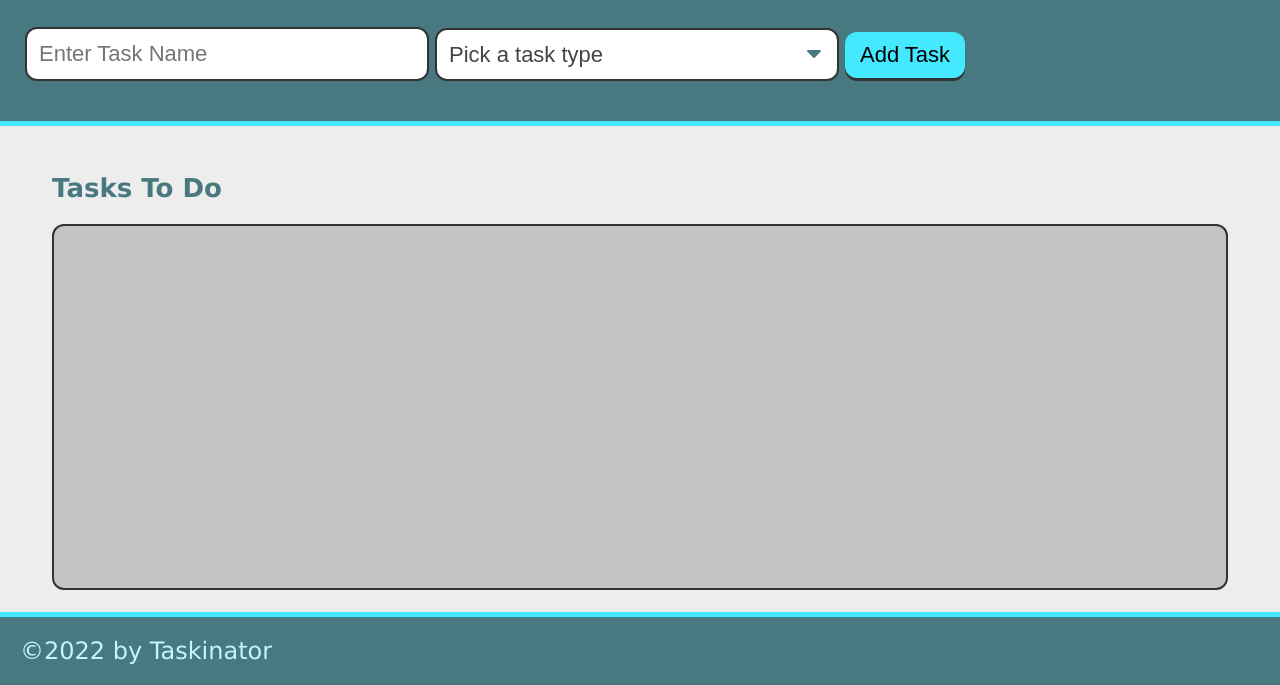
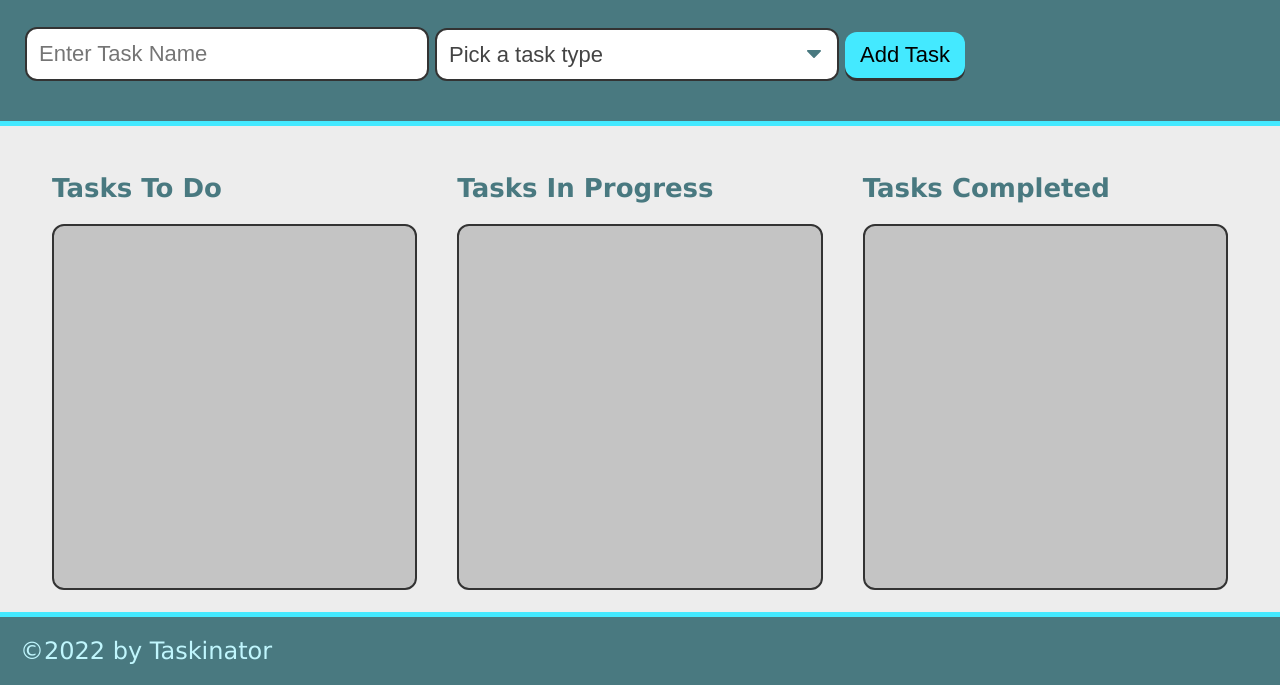
Before and after one commit to vrzali/Taskinator, a plain HTML site: page index.html in a window 1280 px wide. Shown: the part 115-800 px from the top of the page. Drawn offline with Linux system fonts and the light colour scheme.

Commit message:
Added new columns

```diff
--- a/assets/js/script.js
+++ b/assets/js/script.js
@@ -1,5 +1,7 @@
 var formEl = document.querySelector("#task-form");
 var tasksToDoEl = document.querySelector("#tasks-to-do");
+var taskIdCounter = 0;
+
 
 var taskFormHandler = function(event) {
   event.preventDefault();
--- a/index.html
+++ b/index.html
@@ -33,6 +33,17 @@
             <h2 class="list-title">Tasks To Do</h2>
             <ul class="task-list" id="tasks-to-do"></ul>
         </section>
+        <!-- Tasks In Progress -->
+<section class="task-list-wrapper">
+    <h2 class="list-title">Tasks In Progress</h2>
+    <ul class="task-list" id="tasks-in-progress"></ul>
+  </section>
+
+  <!-- Tasks Completed -->
+  <section class="task-list-wrapper">
+    <h2 class="list-title">Tasks Completed</h2>
+    <ul class="task-list" id="tasks-completed"></ul>
+  </section>
     </main>
     <footer>
         &copy;2022 by Taskinator
```
